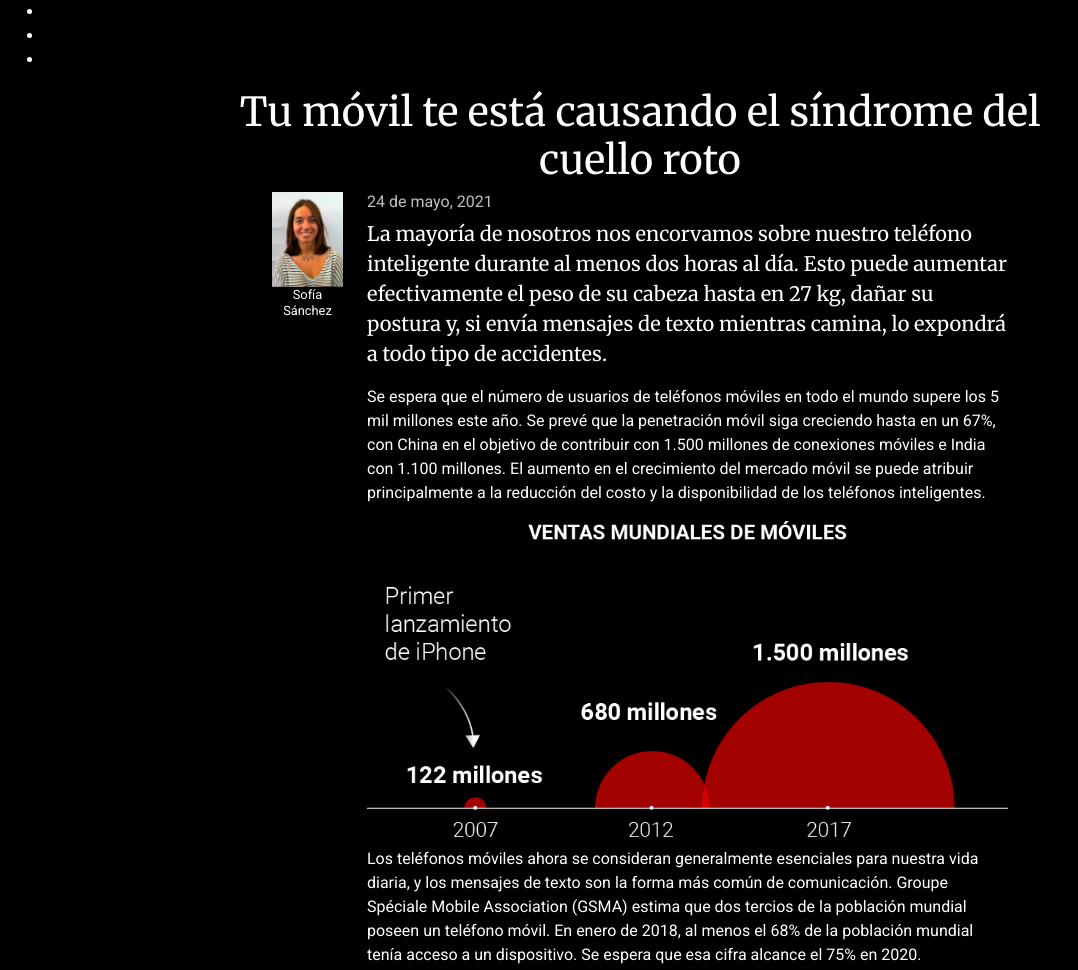
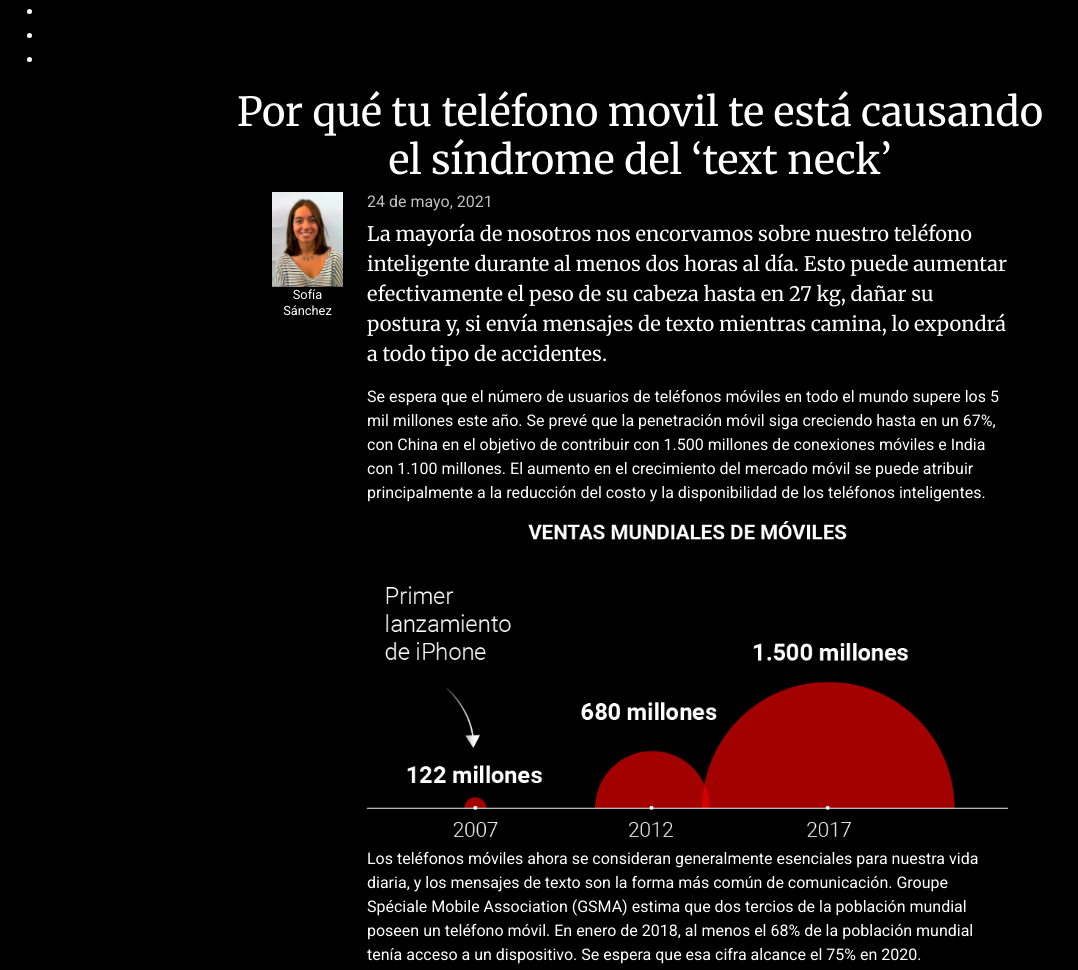
Before and after one commit to sofiasanchezdonoso/infodigital-11, a plain HTML site: page index.html in a window 1280 px wide. Shown: the top 970 px of the page, without its empty margins (0-1078 px from the left). Drawn offline with nearby package versions, Linux system fonts and the light colour scheme.

Commit message:
Update index.html

```diff
--- a/index.html
+++ b/index.html
@@ -20,7 +20,7 @@
         </div>
             <div class="row">
                 <div class="col-8 mx-auto">
-                    <h1>Tu móvil te está causando el síndrome del cuello roto</h1>
+                    <h1>Por qué tu teléfono movil te está causando el síndrome del ‘text neck’</h1>
                 </div>
             </div>
         </header>
```
